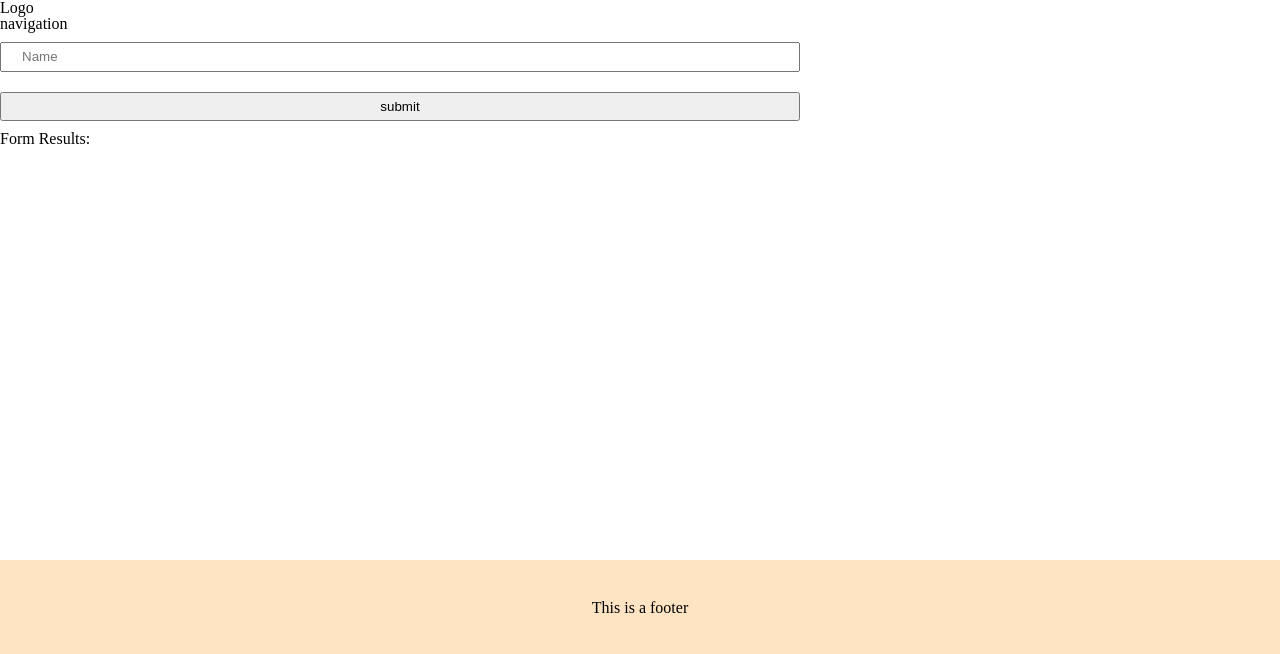
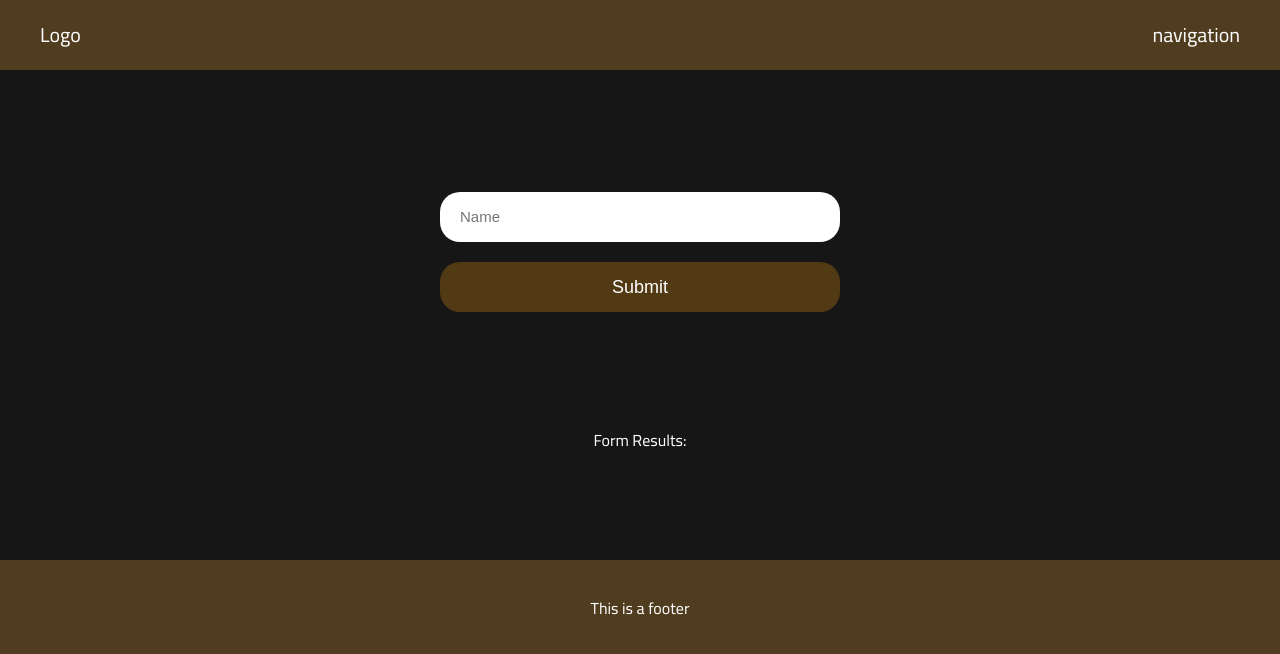
Before and after one commit to zakaria-shahen/my-evaluate-news-nlp, a website built with webpack: page src/client/views/index.html in a window 1280 px wide. Built offline with nearby package versions, Linux system fonts and the light colour scheme.

Commit message:
Done style

```diff
--- a/src/client/index.js
+++ b/src/client/index.js
@@ -1,11 +1,11 @@
 import { checkForName } from "./js/nameChecker";
 import { handleSubmit } from "./js/formHandler";
 
+import "./styles/resets.scss"
 import "./styles/base.scss"
+import "./styles/header.scss"
+import "./styles/form.scss"
 import "./styles/footer.scss"
-import "./styles/form.scss"
-import "./styles/header.scss"
-import "./styles/resets.scss"
 
 // console.log(checkForName);
 
--- a/src/client/js/formHandler.js
+++ b/src/client/js/formHandler.js
@@ -20,6 +20,7 @@ function handleSubmit(event) {
                     fragment.appendChild(p)
                 })
                 console.log(res)
+                results.innerHTML = ''
                 results.appendChild(fragment);
                 return fragment
             }
--- a/src/client/styles/base.scss
+++ b/src/client/styles/base.scss
@@ -1,14 +1,27 @@
+@import url("https://fonts.googleapis.com/css2?family=Cairo:wght@200;400;900");
+
 body {
     display: flex;
     flex-direction: column;
     min-height: 100vh;
+    background-color: #161616;
+    color: #fff;
+    font-family: "Cairo", sans-serif;
 }
 
 main {
     flex: 2;
+    justify-content: center;
+    align-items: center;
+    display: flex;
+    flex-direction: column;
 }
 
 section {
     max-width: 800px;
     margin: 50px auto;
 }
+
+.results p{
+    margin: 5px;
+}
--- a/src/client/styles/footer.scss
+++ b/src/client/styles/footer.scss
@@ -2,5 +2,5 @@ footer {
     padding: 40px 30px !important;
     text-align: center;
     height: 30vh;
-    background-color: bisque;
+    background-color: #eba83a45;
 }
--- a/src/client/styles/form.scss
+++ b/src/client/styles/form.scss
@@ -1,7 +1,7 @@
 form {
-  border: 1px solid #545454;
-  border-radius: 3px;
-  padding: 40px;
+  // border: 1px solid #545454;
+  // border-radius: 3px;
+  // padding: 40px;
 }
 
 input {
@@ -11,9 +11,25 @@ input {
   margin: 10px 0;
 }
 
-// .form-section {
-//   display: flex;
-//   justify-content: center;
-//   width: 100vw;
-//   background-color: red;
-// }
+.form-section{
+  input {
+    display: block;
+    width: 400px;
+    font-size: 15px;
+    border: 0;
+    border-radius: 20px;
+    padding: 17px 20px;
+    margin-bottom: 20px;
+    outline: 0;
+  }
+
+  input[type="submit"] {
+     background-color: #f39c0f45;//#da8c0ff3;
+     color: #fff;
+     text-transform: capitalize;
+     font-size: 18px;
+     &:hover {
+        background-color: #da8c0ff3;
+     }
+  }
+}
--- a/src/client/styles/header.scss
+++ b/src/client/styles/header.scss
@@ -1,5 +1,7 @@
 header {
     display: flex;
     justify-content: space-between;
-    padding: 10px 40px;
+    background-color: #503d20;
+    padding: 25px 40px;
+    font-size: 20px;
 }
--- a/src/client/views/index.html
+++ b/src/client/views/index.html
@@ -19,12 +19,12 @@
         <main>
             <section  class="form-section">
                 <form onsubmit="return Client.handleSubmit(event)">
-                    <input id="name" type="text" name="input" value="" onblur="onBlur()" placeholder="Name">
+                    <input id="name" type="text" name="input" value="" placeholder="Name">
                     <input type="submit" name="" value="submit" onclick="return Client.handleSubmit(event)" onsubmit="return Client.handleSubmit(event)">
                 </form>
             </section>
 
-            <section>
+            <section class="results">
                 <strong>Form Results:</strong>
                 <div id="results"></div>
             </section>
```
Also changed, not shown: TODO.md (+2 -2 lines), README.md.
